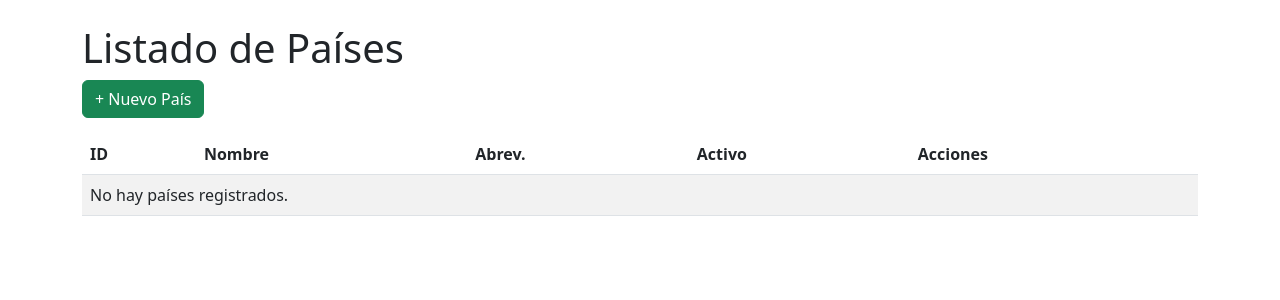
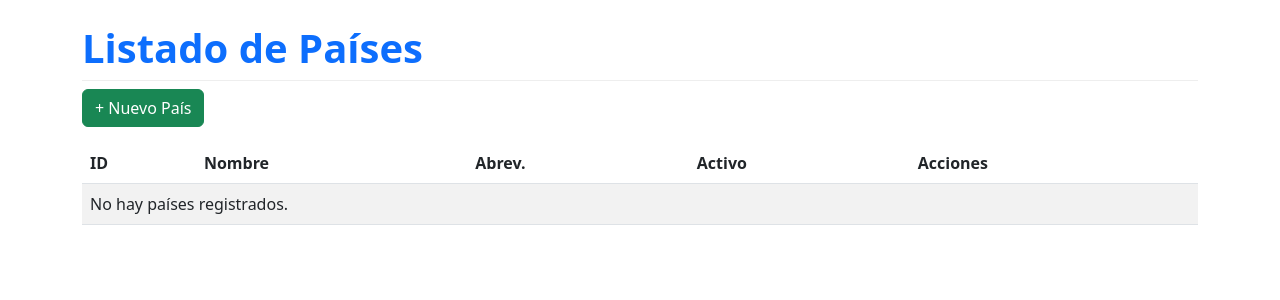
Before and after one commit to David-orti/banking, a Django app: page /countries/ in a window 1280 px wide. Shown: the top 300 px of the page. Run offline with Django 5.2, Linux system fonts and the light colour scheme; data that the repository does not hold is empty; parts of the project's set-up code (start-up, migrations or seed data) failed here and were passed over.

Commit message:
basehtml

```diff
--- a/authentication/templates/authentication/country_form.html
+++ b/authentication/templates/authentication/country_form.html
@@ -14,7 +14,7 @@
     <div class="form-check mb-3">
       {{ form.status }} {{ form.status.label_tag }}
     </div>
-    <button class="btn btn-success" type="submit">Guardar</button>
+    <button class="btn btn-primary" type="submit">Guardar</button>
     <a class="btn btn-secondary" href="{% url 'authentication:country_list' %}">Volver</a>
 
   </form>
--- a/authentication/templates/authentication/country_list.html
+++ b/authentication/templates/authentication/country_list.html
@@ -28,7 +28,7 @@
         <td>{% if c.status %}Sí{% else %}No{% endif %}</td>
         <td>
           <!-- Editar -->
-          <a href="{% url 'authentication:country_edit' c.id %}" class="btn btn-warning btn-sm">Editar</a>
+          <a href="{% url 'authentication:country_edit' c.id %}" class="btn btn-primary btn-sm">Editar</a>
           <!-- Eliminar -->
           <a href="{% url 'authentication:country_delete' c.id %}" class="btn btn-danger btn-sm">Eliminar</a>
         </td>
--- a/banking/templates/base.html
+++ b/banking/templates/base.html
@@ -5,10 +5,21 @@
  <meta name="viewport" content="width=device-width, initial-scale=1">
  <title>{% block title %}Banking{% endblock %}</title>
  <link href="https://cdn.jsdelivr.net/npm/bootstrap@5.3.0/dist/css/bootstrap.min.css" rel="stylesheet">
+
+    <style>
+
+      h1 {
+        color: #0d6efd;
+        font-weight: 600;
+        padding-bottom: 0.5rem;
+        border-bottom: 1px solid #eee;
+
+      }
+     </style>
      </head>
 
        <body>
-    <div class="container mt-4">
+       <div class="container-lg mt-4">
      {% block content %}{% endblock %}
    </div>
  </body>
```
Lines whose indentation alone changed are shown as unchanged.
